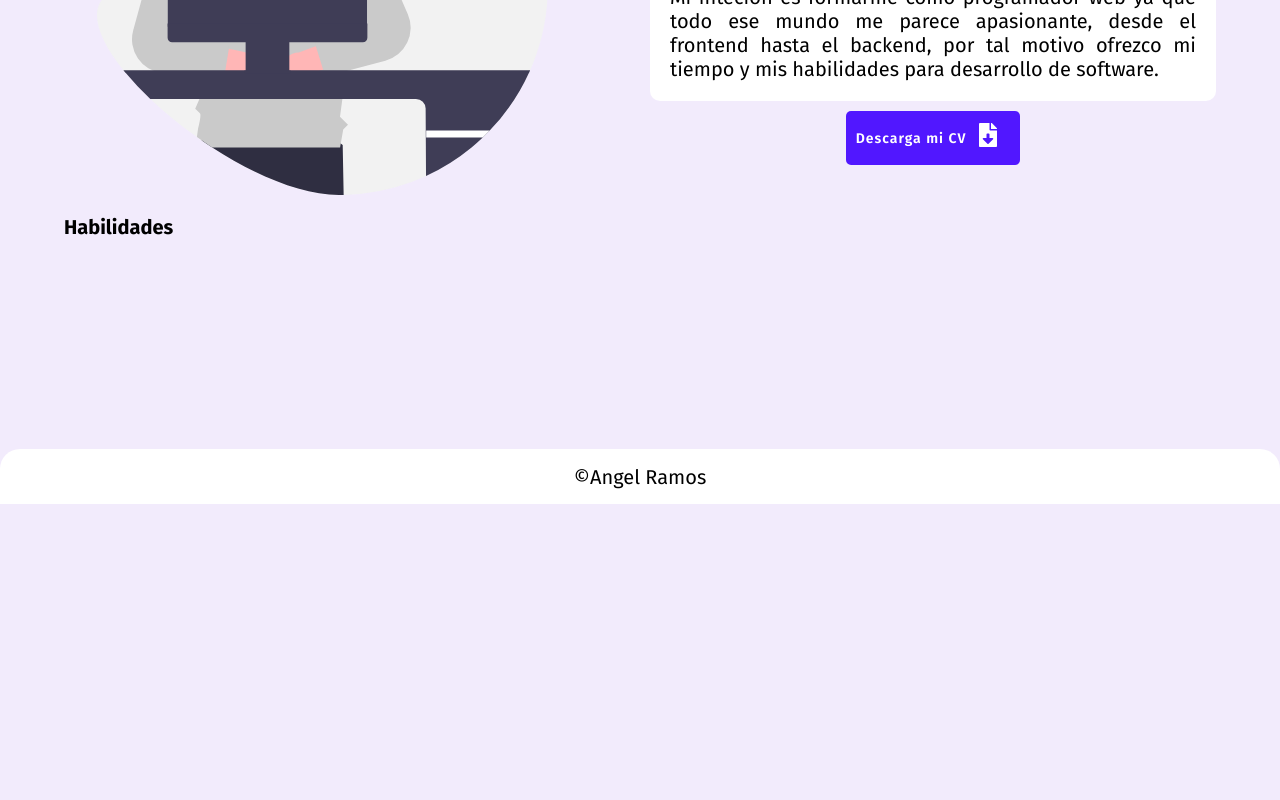
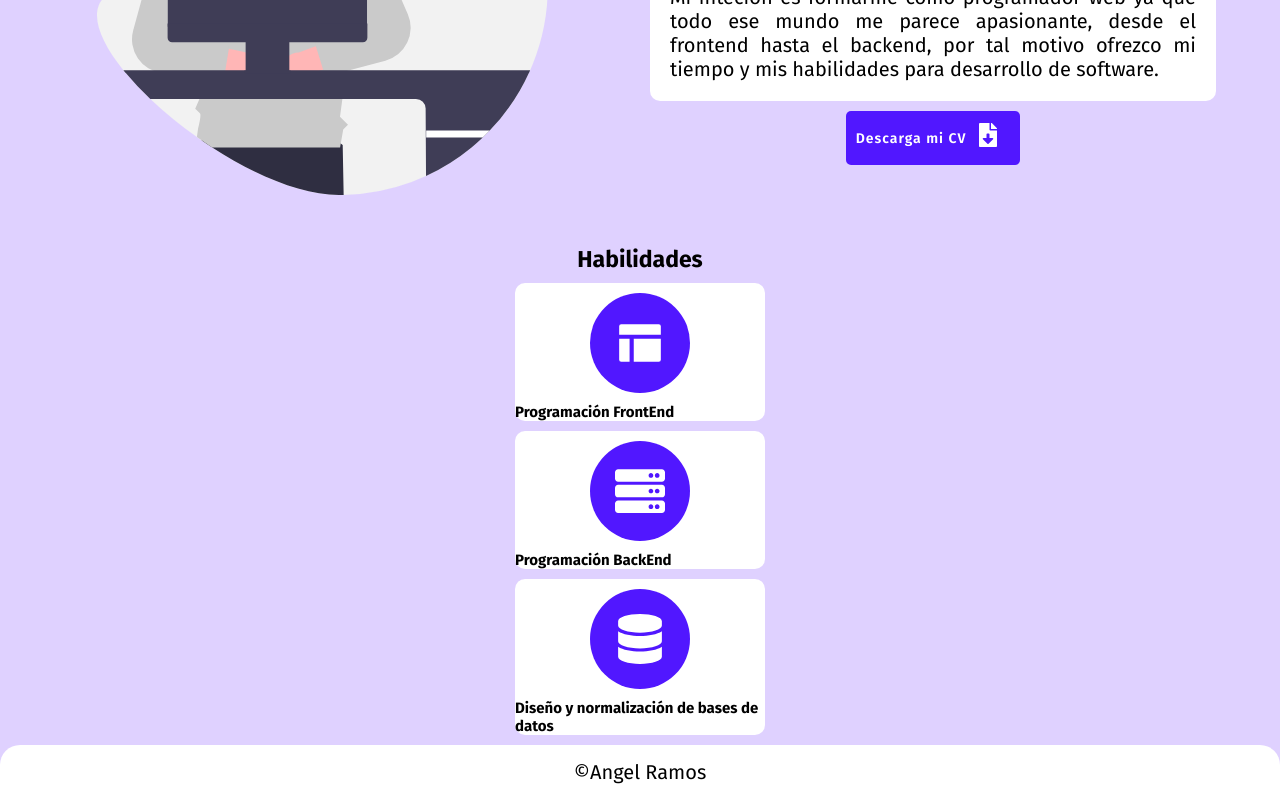
Before and after one commit to Ramos-Angel-20/Personal-Portfolio, a React (Create React App) app: page / in a window 1280 px wide. Shown: the part 436-1236 px from the top of the page. Before the commit the page ends 940 px from the top, so only its background shows below. Built offline with nearby package versions, Linux system fonts and the light colour scheme.

Commit message:
Se agrego de forma parcial la sección de skills

```diff
--- a/src/components/Navbar.js
+++ b/src/components/Navbar.js
@@ -6,8 +6,6 @@ import { useState, useContext, useRef } from 'react';
 import MobileMenu from './MobileMenu';
 import Backdrop from './Backdrop';
 import ThemeContext from '../context/ThemeContext';
-import mexicoFlag from '../assets/mexico.svg';
-import usaFlag from '../assets/usa.svg';
 
 //TODO: Agregar animación pop-up al botón theme.
 
--- a/src/components/Skills.js
+++ b/src/components/Skills.js
@@ -1,9 +1,42 @@
-
+import { RiLayout5Fill } from 'react-icons/ri';
+import { FaServer, FaDatabase } from 'react-icons/fa';
 
 const Skills = () => {
     return (
         <div className='skills container'>
             <h1>Habilidades</h1>
+
+            <div className='skills__card-container'>
+                <div className='skills__card-container__card'>
+
+                    <div className='skills__card-container__card__image-field'>
+                        <RiLayout5Fill className='skill__icon' />
+                    </div>
+
+                    <h2>Programación FrontEnd</h2>
+                </div>
+
+
+                <div className='skills__card-container__card'>
+
+                    <div className='skills__card-container__card__image-field'>
+                        <FaServer className='skill__icon' />
+                    </div>
+
+                    <h2>Programación BackEnd</h2>
+                </div>
+
+
+                <div className='skills__card-container__card'>
+
+                    <div className='skills__card-container__card__image-field'>
+                        <FaDatabase className='skill__icon' />
+                    </div>
+
+                    <h2>Diseño y normalización de bases de datos</h2>
+                </div>
+
+            </div>
         </div>
     );
 }
--- a/src/styles/base/_settings.scss
+++ b/src/styles/base/_settings.scss
@@ -6,7 +6,8 @@
     --primary-font: 'Fira Sans', sans-serif; //weights 400, 600, 700, 900
 
 
-    --background-color: #f2ebfc;
+    // --background-color: #f2ebfc;
+    --background-color: #dfd1ff;
     --container-background: #fff;
     --theme-button-background: #5117ff;
 
--- a/src/styles/components/_Skills.scss
+++ b/src/styles/components/_Skills.scss
@@ -1,3 +1,39 @@
 .skills {
+    margin-top: 3rem;
 
+    & h1 {
+        text-align: center;
+        font-size: 2.3rem;
+        margin: 1rem 0;
+    }
+
+    &__card-container {
+        display: flex;
+        flex-direction: column;
+        gap: 1rem;
+
+        &__card {
+            background-color: var(--container-background);
+            height: auto;
+            border-radius: 1rem;
+            width: 25rem;
+            margin: 0 auto;
+
+            &__image-field {
+                background-color: #5117ff;
+                margin: 1rem auto;
+                width: 10rem;
+                height: 10rem;
+                border-radius: 50%;
+                display: flex;
+                align-items: center;
+                justify-content: center;
+
+                & .skill__icon {
+                    font-size: 5rem;
+                    color: #fff;
+                }
+            }
+        }
+    }
 }
```
